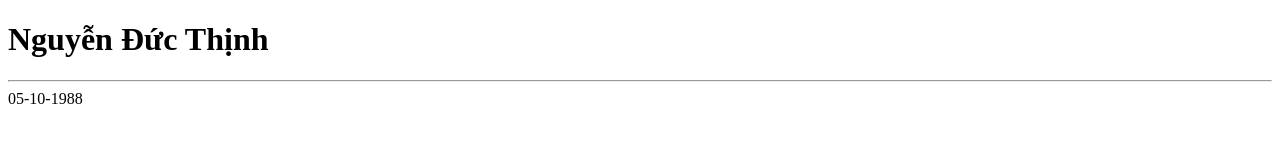
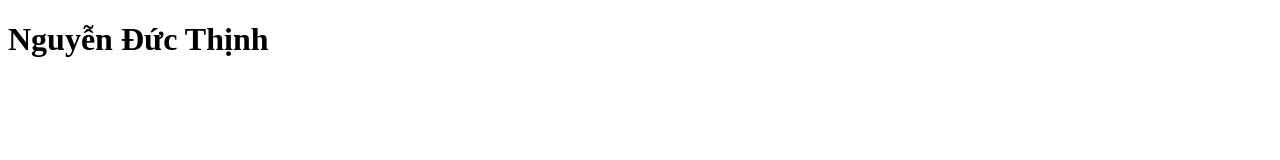
Before and after one commit to thinhshark/thinhshark.github.io, a plain HTML site: page index.html in a window 1280 px wide. Drawn offline with Linux system fonts and the light colour scheme.

Commit message:
Update index.html

```diff
--- a/index.html
+++ b/index.html
@@ -7,7 +7,5 @@
 </head>
 <body>
 	<h1>Nguyễn Đức Thịnh</h1>
-	<hr>
-	05-10-1988
 </body>
 </html>
```
